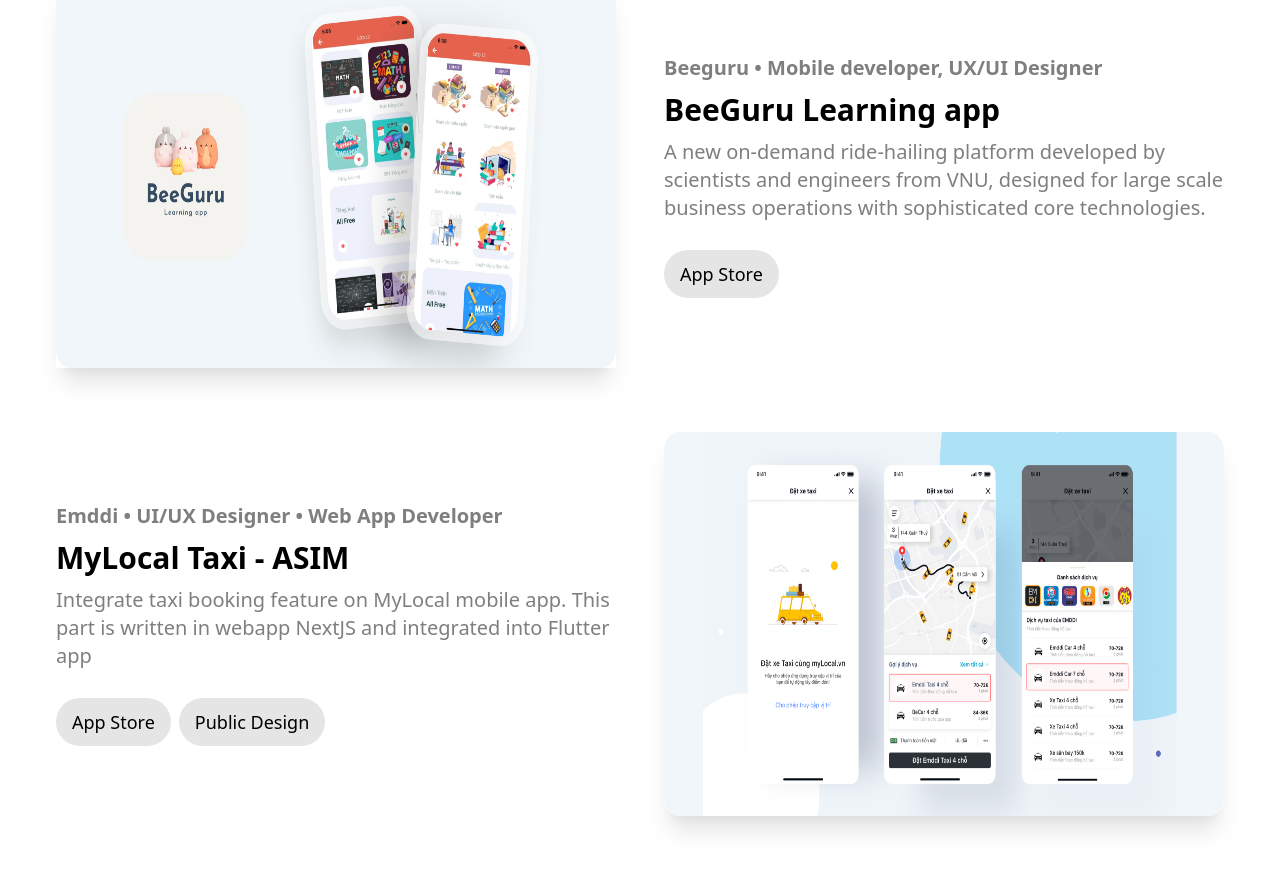
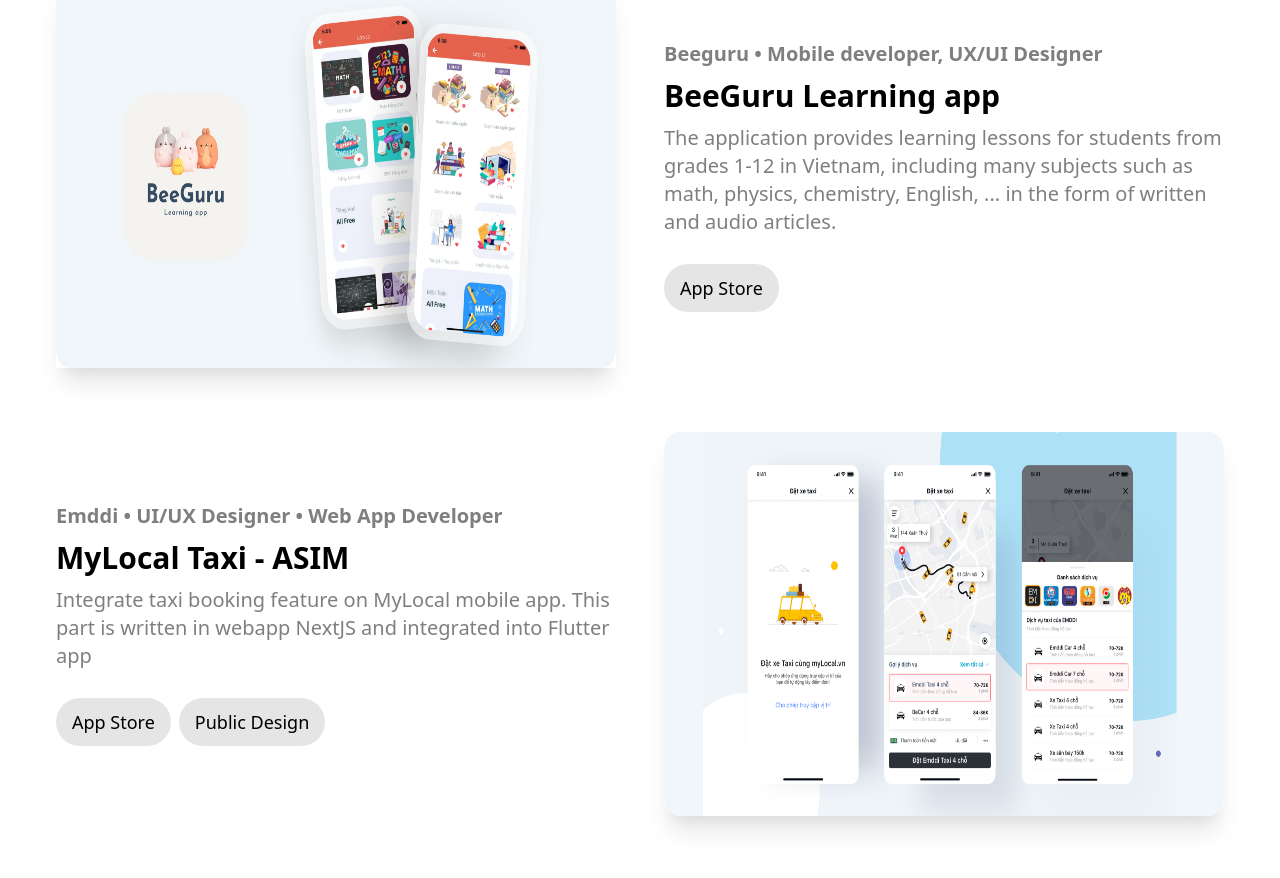
Before and after one commit to taipham1803/taipn.com, a Next.js app: page / in a window 1280 px wide. Shown: the part 1880-2758 px from the top of the page. Built offline with nearby package versions, Linux system fonts and the light colour scheme.

Commit message:
update: description for beeguru

```diff
--- a/src/app/home-page/components/HomePageContainer.jsx
+++ b/src/app/home-page/components/HomePageContainer.jsx
@@ -53,7 +53,7 @@
         position: 'Mobile developer, UX/UI Designer',
         productName: 'BeeGuru Learning app',
         productDes:
-            'A new on-demand ride-hailing platform developed by scientists and engineers from VNU, designed for large scale business operations with sophisticated core technologies.',
+            'The application provides learning lessons for students from grades 1-12 in Vietnam, including many subjects such as math, physics, chemistry, English, ... in the form of written and audio articles.',
         buttons: [
             {
                 id: 0,
```
